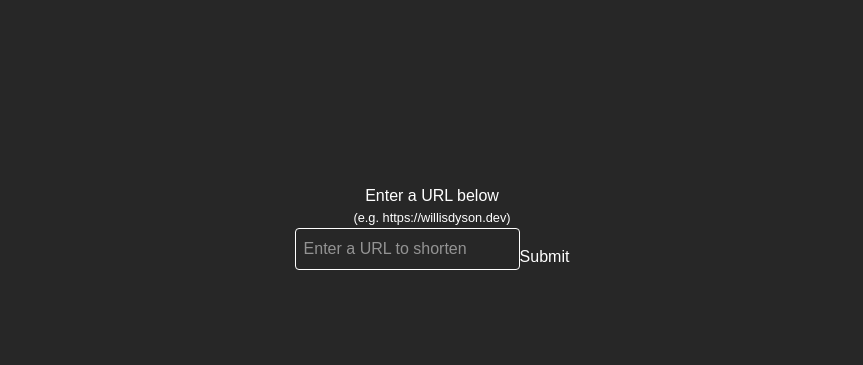
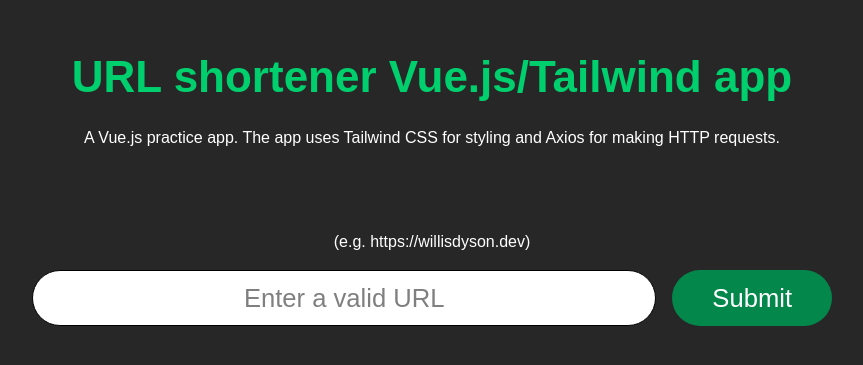
Before and after one commit to WillisDyson/vue-tailwind-proj, a Vue app in the folder vue-tailwind-app/: page / in a window 1280 px wide. Shown: the part 165-530 px from the top of the page, without its empty margins (208-1071 px from the left). Built offline with nearby package versions, Linux system fonts and the light colour scheme; a web font is replaced by a local one.

Commit message:
Styling and logic tweaks

```diff
--- a/vue-tailwind-app/src/App.vue
+++ b/vue-tailwind-app/src/App.vue
@@ -3,9 +3,9 @@
 </script>
 
 <template>
-  <div class="flex flex-col items-center justify-center h-screen">
-    <h1 class="m-0 p-1/2">Enter a URL below</h1>
-    <small>(e.g. https://willisdyson.dev)</small>
-    <UrlForm placeholder="Shorten a link here..."/>
+  <div class="flex flex-col items-center justify-center h-screen pb-[100px] px-4">
+    <h1 class="mb-4 sm:text-[2.75rem] text-[1.8rem] text-[#00CF6E] font-[700]">URL shortener Vue.js/Tailwind app</h1>
+    <p class="mb-20">A Vue.js practice app. The app uses Tailwind CSS for styling and Axios for making HTTP requests.</p>
+    <UrlForm />
   </div>
 </template>
--- a/vue-tailwind-app/src/components/UrlForm.vue
+++ b/vue-tailwind-app/src/components/UrlForm.vue
@@ -1,5 +1,5 @@
 <script setup>
-import { ref } from 'vue'
+import { ref, computed } from 'vue'
 import UrlInputField from './UrlInputField.vue'
 import UrlFormSubmit from './UrlFormSubmit.vue'
 
@@ -9,19 +9,28 @@
 const error = ref('')
 import axios from 'axios'
 
+const isValidShortUrl = computed(() =>
+  shortenedUrl.value &&
+  !shortenedUrl.value.startsWith('Error')
+)
 
 const submitUrl = async () => {
   isLoading.value = true
   shortenedUrl.value = ''
+  error.value = ''
 
   try {
     const params = new URLSearchParams()
     params.append('url', originalUrl.value)
 
     const response = await axios.post('http://localhost:3001/shorten', params)
-    shortenedUrl.value = response.data.result_url || 'Error: No URL returned'
-  } catch (error) {
-    shortenedUrl.value = 'Error: ' + (error.response?.data?.error || error.message)
+    if (response.data.result_url) {
+      shortenedUrl.value = response.data.result_url
+    } else {
+      error.value = 'Is the URL incorrect?'
+    }
+  } catch (err) {
+    error.value = (err.response?.data?.error || err.message)
   } finally {
     isLoading.value = false
   }
@@ -29,12 +38,20 @@
 </script>
 
 <template>
-  <form @submit.prevent="submitUrl" class="flex">
-    <UrlInputField v-model="originalUrl" placeholder="Enter a URL to shorten" />
+  <small class="mb-4 text-[1rem]">(e.g. https://willisdyson.dev)</small>
+  <form @submit.prevent="submitUrl" class="flex w-full max-w-[800px] sm:flex-row flex-col">
+    <UrlInputField v-model="originalUrl" placeholder="Enter a valid URL" />
     <UrlFormSubmit />
-
+  </form>
+  <div class="flex items-center">
     <div v-if="isLoading" class="mt-4 text-gray-500">Shortening...</div>
-    <div v-if="shortenedUrl" class="mt-4 text-green-500">Short URL: <a :href="shortenedUrl" target="_blank">{{ shortenedUrl }}</a></div>
-    <div v-if="error" class="mt-4 text-red-500">{{ error }}</div>
-  </form>
+    <div v-if="isValidShortUrl" class="mt-4">
+      <span class="text-green-500">Short URL: </span>
+      <a class="underline" :href="shortenedUrl" target="_blank">{{ shortenedUrl }}</a>
+    </div>
+    <div v-if="error" class="mt-4">
+      <span class="text-red-400">Error: </span>
+      <span>{{ error }}</span>
+    </div>
+  </div>
 </template>
--- a/vue-tailwind-app/src/components/UrlFormSubmit.vue
+++ b/vue-tailwind-app/src/components/UrlFormSubmit.vue
@@ -2,7 +2,7 @@
 </script>
 
 <template>
-  <button type="submit" class="rounded-full hover:cursor-pointer">
-    Submit
+  <button type="submit" class="rounded-full hover:cursor-pointer bg-[#03874b] px-10 py-2 text-[1.6rem]">
+  Submit
   </button>
 </template>
--- a/vue-tailwind-app/src/components/UrlInputField.vue
+++ b/vue-tailwind-app/src/components/UrlInputField.vue
@@ -4,6 +4,6 @@
 </script>
 
 <template>
-    <input type="text" :placeholder="placeholder" class="border p-2 rounded w-full mb-4" :value="modelValue"
+    <input type="text" :placeholder="placeholder" class="bg-white border text-black text-[1.6rem] px-8 py-2 rounded-full w-full mr-4 sm:mb-0 mb-4"  :value="modelValue"
     @input="$emit('update:modelValue', $event.target.value)" />
 </template>
--- a/vue-tailwind-app/src/style.css
+++ b/vue-tailwind-app/src/style.css
@@ -11,9 +11,10 @@
     * {
         background-color: transparent;
         color: #ffffff;
+        font-family: sofia-pro-soft, Arial, sans-serif;
+        margin: 0;
         padding: 0;
-        margin: 0;
-        font-family: sofia-pro-soft, Arial, sans-serif;
+        text-align: center;
     }
 
     html {
```
